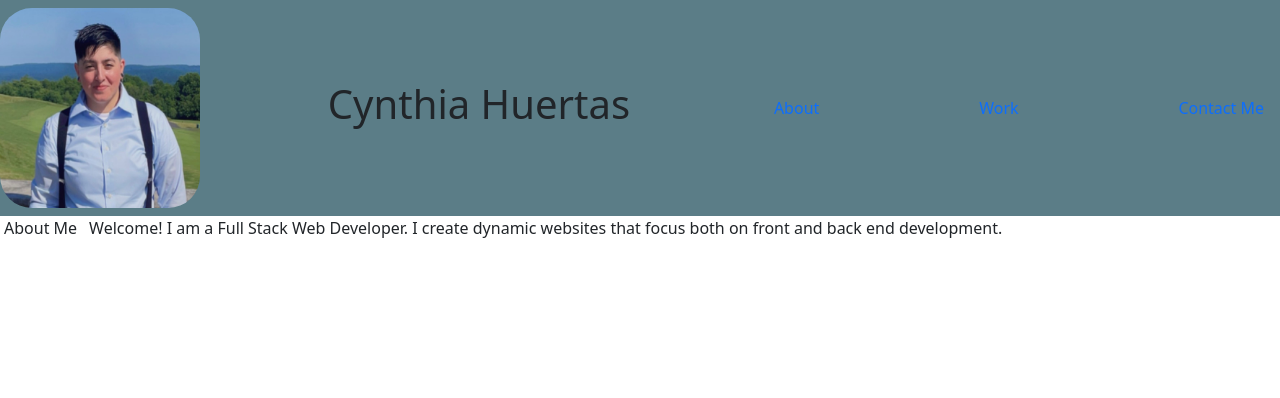
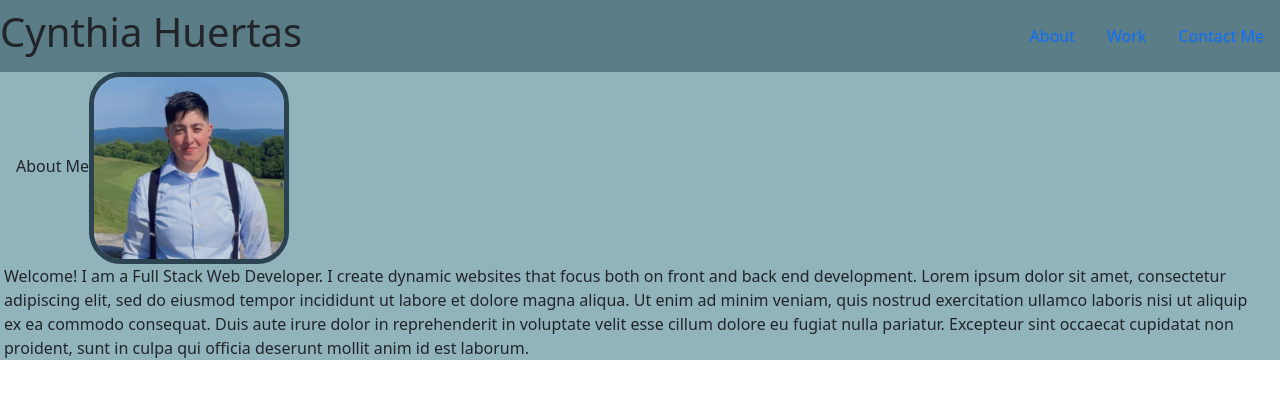
Before and after one commit to CyndiHue/HuertasCPortfolio, a React (Vite) app: page /About in a window 1280 px wide. Shown: the top 398 px of the page. Built offline with nearby package versions, Linux system fonts and the light colour scheme.

Commit message:
saving for the day, all pages work

```diff
--- a/index.html
+++ b/index.html
@@ -6,7 +6,7 @@
     <meta name="viewport" content="width=device-width, initial-scale=1.0" />
     <title>Portfolio Huertas</title>
   </head>
-  <body>
+  <body className="body">
     <div id="root"></div>
     <script type="module" src="/src/main.jsx"></script>
   </body>
--- a/src/App.css
+++ b/src/App.css
@@ -1,3 +1,17 @@
+
+#root{
+
+    background-color: #91b3bc;
+    font: #2E323C;
+}
+
 .navbar {
- background-color: #5B7D87;
+    background-color: #5B7D87;
+    font: #2E323C;
 }
+
+.profile {
+    border-style: solid;
+    border-width: 5px;
+    border-color: #2B4251;
+}
--- a/src/components/Navbar.jsx
+++ b/src/components/Navbar.jsx
@@ -1,15 +1,15 @@
 import { Link, useLocation } from 'react-router-dom';
-import profilePic from '../assets/profilePic.jpg'
+
 
 function Navbar() {
   const currentPage = useLocation().pathname;
 
   return (
-    <ul className="nav navbar">
-    <img src={profilePic} className="rounded-5" alt="" width="200" height="200"></img>
+    <ul className="nav navbar ">
+
     <h1>Cynthia Huertas</h1>
 
-      <li className="nav-item">
+      <li className="nav-item ms-auto">
         <Link
           to="/About"
           className={currentPage === '/About' ? 'nav-link active' : 'nav-link'}
--- a/src/index.css
+++ b/src/index.css
@@ -0,0 +1,3 @@
+.body{
+    background-color: #91b3bc;
+}
--- a/src/pages/About.jsx
+++ b/src/pages/About.jsx
@@ -1,8 +1,15 @@
+import profilePic from '../assets/profilePic.jpg'
+
+
 export default function About() {
     return (
         <div className="row">
-        About Me
-        <div className="col">Welcome! I am a Full Stack Web Developer. I create dynamic websites that focus both on front and back end development. </div>
-      </div>
+
+
+        <div className="col">About Me
+        <img src={profilePic} className="col profile rounded-5" alt="" style={{width: "200px"}}></img></div>
+        <div className="row">Welcome! I am a Full Stack Web Developer. I create dynamic websites that focus both on front and back end development. Lorem ipsum dolor sit amet, consectetur adipiscing elit, sed do eiusmod tempor incididunt ut labore et dolore magna aliqua. Ut enim ad minim veniam, quis nostrud exercitation ullamco laboris nisi ut aliquip ex ea commodo consequat. Duis aute irure dolor in reprehenderit in voluptate velit esse cillum dolore eu fugiat nulla pariatur. Excepteur sint occaecat cupidatat non proident, sunt in culpa qui officia deserunt mollit anim id est laborum. </div>
+
+        </div>
     );
   }
```
Also changed, not shown: src/App.jsx (+3 -35 lines).
